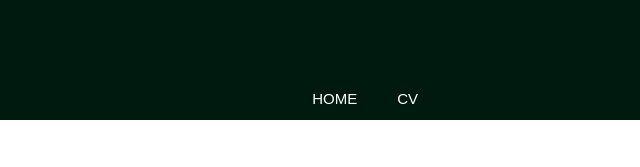
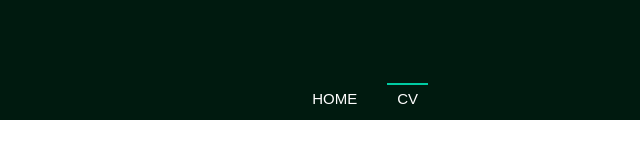
Before and after one commit to buianh1995/buianh1995.github.io, a plain HTML site: page cv.html in a window 1280 px wide. Shown: the top 167 px of the page, 640-1280 px from the left. Drawn offline with Linux system fonts and the light colour scheme.

Commit message:
Update cv.html

```diff
--- a/cv.html
+++ b/cv.html
@@ -22,7 +22,7 @@
 				<nav class="main-nav">
 					<ul>
 						<li><a href="/index.html">Home</a></li>
-						<li><a href="/cv.html class="nav-clicked">CV</a></li>
+						<li><a href="/cv.html" class="nav-clicked">CV</a></li>
 					</ul>
 				</nav>
 			</div>
```
